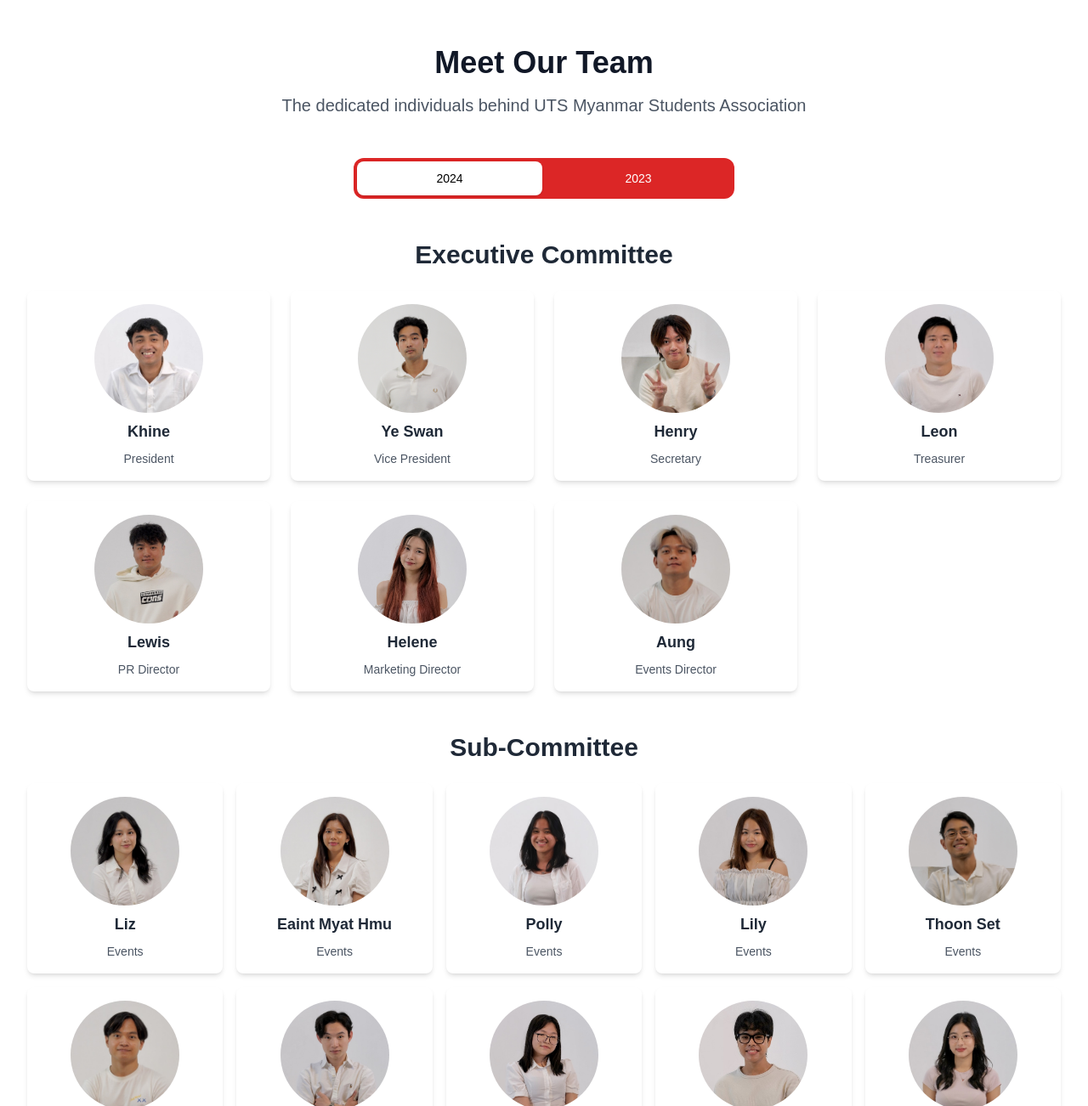
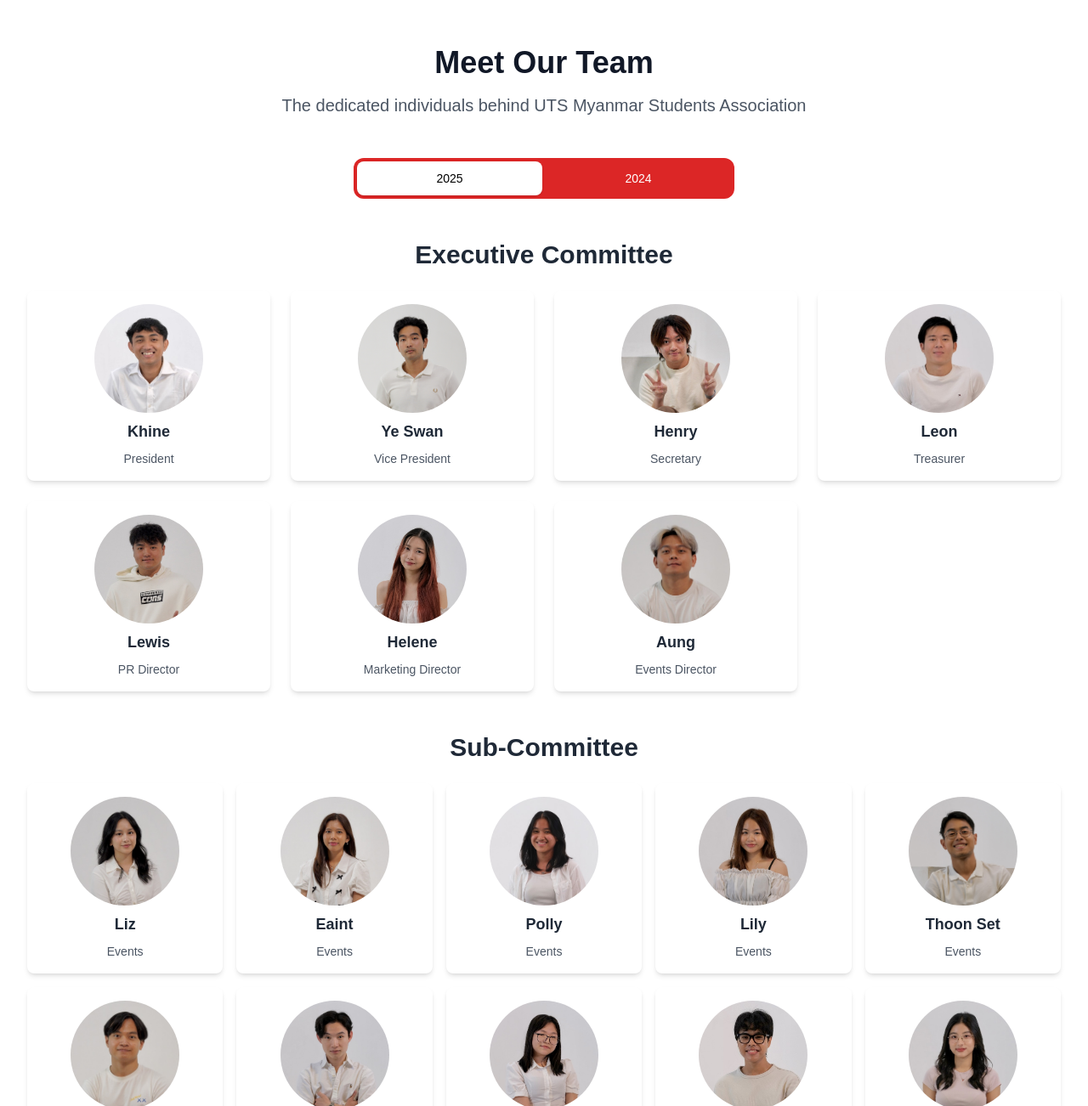
Before and after one commit to AungSoeKyaw00s/msaweb, a Next.js app: page / in a window 1280 px wide. Shown: the part 1826-3128 px from the top of the page at 85% size. Built offline with nearby package versions, Linux system fonts and the light colour scheme.

Commit message:
more minor fixes

```diff
--- a/app/components/Team.tsx
+++ b/app/components/Team.tsx
@@ -20,7 +20,7 @@
 
 const teamData: TeamDataType = members as TeamDataType;
 
-const years = ["2024", "2023"];
+const years = ["2025", "2024"];
 
 interface TeamMemberCardProps {
   member: TeamMember;
--- a/app/components/data/members.json
+++ b/app/components/data/members.json
@@ -1,5 +1,5 @@
 {
-    "2024": {
+    "2025": {
       "executives": [
         {
           "name": "Khine",
@@ -44,7 +44,7 @@
           "image": "./team/liz.JPG"
         },
         {
-          "name": "Eaint Myat Hmu",
+          "name": "Eaint",
           "role": "Events",
           "image": "./team/eaint.JPG"
         },
@@ -90,7 +90,7 @@
         }
       ]
     },
-    "2023": {
+    "2024": {
       "executives": [
         {
             "name": "Aiden",
```
